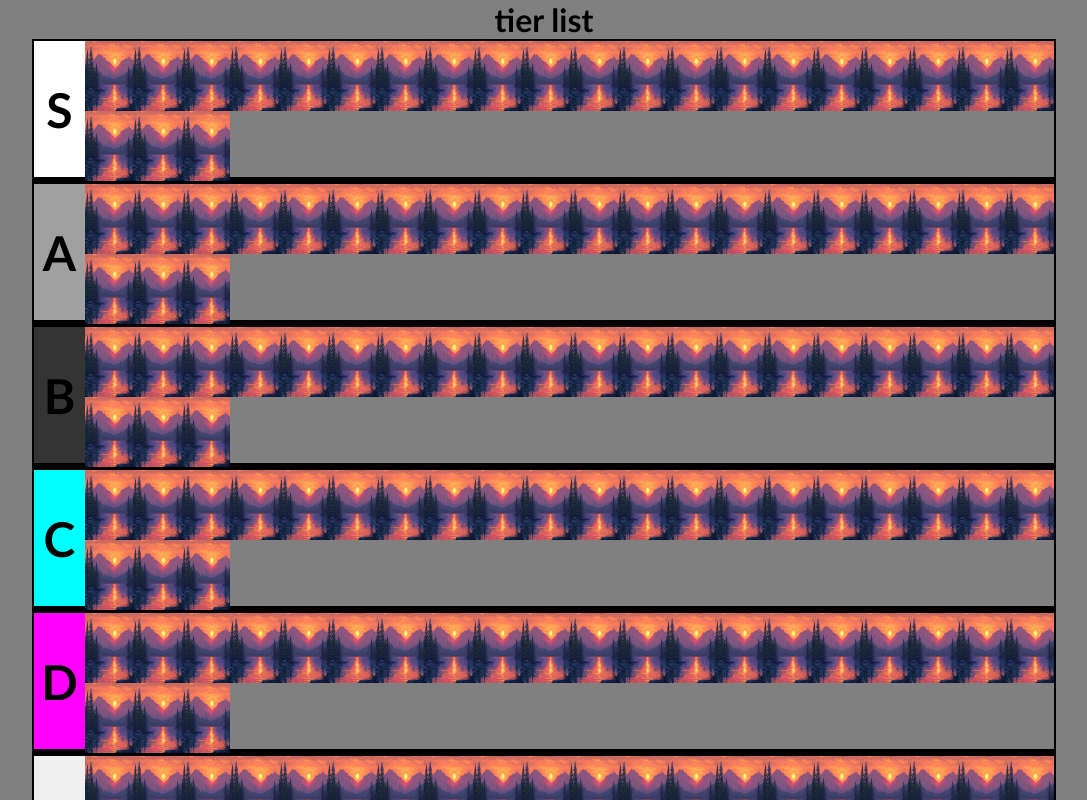
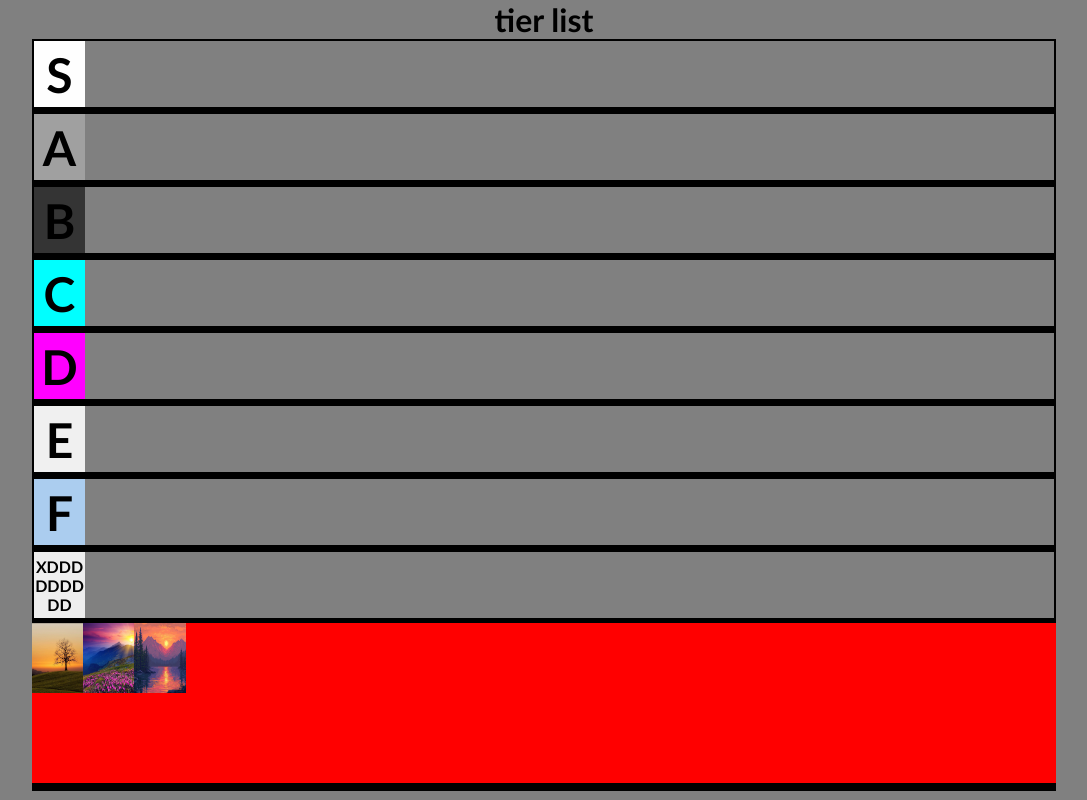
Before and after one commit to DLis117/Portfolio, a React (Vite) app in the folder js/ReactJS/tutorial_stuff/: page / in a window 1280 px wide. Shown: the top 800 px of the page, without its empty margins (96-1183 px from the left). Built offline with nearby package versions, Linux system fonts and the light colour scheme.

Commit message:
checkpoint - adding data works now

```diff
--- a/js/ReactJS/tutorial_stuff/src/TierList/TierList.jsx
+++ b/js/ReactJS/tutorial_stuff/src/TierList/TierList.jsx
@@ -1,9 +1,9 @@
-import { useEffect, useState } from 'react';
+import { useEffect,useRef, useState } from 'react';
 import tierStyle from '/src/TierList/TierList.module.css'
 function TierList(props)
 {
-    let dummyTieredData=['/public/sunset.png','/public/sunset.png','/public/sunset.png','/public/sunset.png','/public/sunset.png','/public/sunset.png','/public/sunset.png','/public/sunset.png','/public/sunset.png','/public/sunset.png','/public/sunset.png','/public/sunset.png','/public/sunset.png','/public/sunset.png','/public/sunset.png','/public/sunset.png','/public/sunset.png','/public/sunset.png','/public/sunset.png','/public/sunset.png','/public/sunset.png','/public/sunset.png','/public/sunset.png']
-    let dummyDataToBeTiered=['/public/sunset.png','/public/sunset.png','/public/sunset.png']
+    //let dummyTieredData=['/public/sunset.png','/public/sunset.png','/public/sunset.png','/public/sunset.png','/public/sunset.png','/public/sunset.png','/public/sunset.png','/public/sunset.png','/public/sunset.png','/public/sunset.png','/public/sunset.png','/public/sunset.png','/public/sunset.png','/public/sunset.png','/public/sunset.png','/public/sunset.png','/public/sunset.png','/public/sunset.png','/public/sunset.png','/public/sunset.png','/public/sunset.png','/public/sunset.png','/public/sunset.png']
+    let dummyDataToBeTiered=['/public/autumn.png','/public/field.png','/public/sunset.png']
     const mainVH=80;                                //viewHeight percentage of all tiers combined
     const dataVH=10;                                //viewHeight percentage of all 'images to be tiered' combined
     const tiersVH=mainVH-dataVH;                    //calculated default single tier height
@@ -12,16 +12,17 @@ function TierList(props)
     const imageWidth=5;                             //percentage width of single image (based on single tier width)
     const howManyObjectsPerTierToChangeHeight=20;   //defined number to know when to change the size of single tier
 
-    let [tiersData,setTierData]=useState(                                                                   /* font size will be scaled to fit the tier square*/
-        props.tiers.map((x,y)=>({index:y,text:x.tier,color:x.color,height:`${tiersVH/props.tiers.length}vh`,fontSize:x.tier.length>6?`${fontSize-200}%`:x.tier.length>2?`${fontSize-150}%`:`${fontSize}%`,data:dummyTieredData}))
+    let [tiersData,setTiersData]=useState(                                                                   /* font size will be scaled to fit the tier square*/
+        props.tiers.map((x,y)=>({index:y,text:x.tier,color:x.color,height:`${tiersVH/props.tiers.length}vh`,fontSize:x.tier.length>6?`${fontSize-200}%`:x.tier.length>2?`${fontSize-150}%`:`${fontSize}%`,data:[]}))
     )
 
     let [ghost,setGhost]=useState(); //movable object
 
-    // let [dataToBeTiered,setDataToBeTiered]=useState(props.imagesData.map((x,y)=>({index:y,src:x})));
     let [dataToBeTiered,setDataToBeTiered]=useState(dummyDataToBeTiered.map((x,y)=>({index:y,src:x})));
 
     let [draggingState,setDraggingState]=useState(false);
+
+    let whereToPutSelectedObjectRef = useRef();
 
 
     return (<>
@@ -41,39 +42,85 @@ function TierList(props)
                                     <h1 style={{fontSize:x.fontSize}}>{x.text}</h1>
                                 </div>
                                 <div className={tierStyle.dataOfTier}>
-                                    {x.data?.length>0&&x.data.map((x,y)=><img key={y} src={x} className={tierStyle.img} style={{width:`${imageWidth}%`,height:`${tiersVH/props.tiers.length}vh`}}/>)}
+                                    {x.data?.length>0&&x.data.map(x=><img onMouseMove={(e)=>tryToDrag(e,x)} onMouseDown={handlePutObject} onMouseUp={()=>handlePutObject(x)} key={x.index} src={x.src} className={tierStyle.img} style={{width:`${imageWidth}%`,height:`${tiersVH/props.tiers.length}vh`}}/>)}
                                 </div>
                         </div>)}
+                        <p>{whereToPutSelectedObjectRef.current}</p>
                     <div className={tierStyle.dataContainer}>
                         {/* <img src='/public/sunset.png' className={tierStyle.img} style={{width:imageWidth}}/> */}
 
-                        {dataToBeTiered.map(x=><img onMouseMove={(e)=>tryToDrag(e,x)} onMouseDown={()=>{setDraggingState(true)}} onMouseUp={()=>{setDraggingState(false)}} key={x.index} src={x.src} className={tierStyle.img} style={{width:`${imageWidth}%`,height:`${tiersVH/props.tiers.length}vh`}}/>)}
+                        {dataToBeTiered.map(x=><img onMouseMove={(e)=>tryToDrag(e,x)} onMouseDown={()=>{setDraggingState(true)}} onMouseUp={()=>handlePutObject(x)} key={x.index} src={x.src} className={tierStyle.img} style={{width:`${imageWidth}%`,height:`${tiersVH/props.tiers.length}vh`}}/>)}
                     </div>
                 </div>
             </>)
 
+        function handlePutObject(x)
+        {
+            if(whereToPutSelectedObjectRef.current>=tiersData.length)
+            {
+                //out of tiers so we put it into DataToBeTiered
+                console.log(dataToBeTiered);
+                setDataToBeTiered(d=>[...d,{index:x.index,src:x.src}])
+            }
+            else
+            {
+                //put object into tier
+                let newTiersData=[...tiersData]
+                newTiersData[whereToPutSelectedObjectRef.current].data.push({index:x.index,src:x.src});
+                setTiersData(newTiersData);
+            }
+
+            //disable ghost
+            whereToPutSelectedObjectRef.current=undefined;
+            setGhost();
+
+        }
         function tryToDrag(e,x)
         {
             if(draggingState==true)
             {
-                setDataToBeTiered(dataToBeTiered.filter(z=>x.index!==z.index)); //usuwamy z tablicy
+                // //we need to know wehe this object was before:
+                // if(ghost==undefined) //but only search for object's tier if ghost is not set
+                // {
+                //     for(var i=0;i<tiersData.length;++i)
+                //         {
+                //             for (let index of tiersData[i].data)
+                //             {
+                //                 if(index===x.index)
+                //                 {
+                //                     console.log("our data is in tier ",i);
+                //                     break;
+                //                 }
+                //             }
+                //         }
+                //         //not found anywhere so it is in dataToBeTiered
+                //         console.log("our data is in tier ",i);
+                // }
+
+
                 //ale moze byc tez w tierach~!
                 //wiec trzeba przeszukac gdzie jest                                                                                                                                                                                                                                                  /* take scroll into account */
-                setGhost(<div onMouseMove={(e)=>tryToDrag(e,x)} onMouseDown={()=>{setDraggingState(true)}} onMouseUp={()=>{setDraggingState(false)}} key={x.index} src={x.src} className={tierStyle.img} style={{backgroundImage:`url(${x.src})`,backgroundSize:"cover",position:"absolute",top: `${e.clientY-30+window.scrollY}px`,left:`${e.clientX-30}px`,width:`${imageWidth}%`,height:`${tiersVH/props.tiers.length}vh`}}/>)
+                setGhost(<div onMouseMove={(e)=>tryToDrag(e,x)} onMouseDown={()=>{setDraggingState(true)}} onMouseUp={()=>handlePutObject(x)} key={x.index} src={x.src} className={tierStyle.img} style={{backgroundImage:`url(${x.src})`,backgroundSize:"cover",position:"absolute",top: `${e.clientY-30+window.scrollY}px`,left:`${e.clientX-30}px`,width:`${imageWidth}%`,height:`${tiersVH/props.tiers.length}vh`}}/>)
 
                 //now we need to know where to add element
-                let tiersData = document.getElementsByClassName(tierStyle.tier);
-                for(var i=0;i<tiersData.length;++i)
+                //we will search, above which tier mouse is positioned
+                let tiers = document.getElementsByClassName(tierStyle.tier);
+                for(var i=0;i<tiers.length;++i)
                 {
-                    let rect = tiersData[i].getBoundingClientRect();
+                    let rect = tiers[i].getBoundingClientRect();
                     if(e.clientX>=rect.left&&e.clientX<=rect.right&&e.clientY>=rect.top&&e.clientY<=rect.bottom)
                     {
-                        console.log(i)
+                        //this will also work if we take already placed element.
+                        //we know the boundary cords so we know where it was and where will it be placed
+                        whereToPutSelectedObjectRef.current=i;
+                        console.log(x.index,"index przenoszonego!")
                         return;
                     }
                 }
-                //placed somewhere else so we will put it back to untiered
-                console.log(i)
+                //the mouse is positioned somewhere else so we will put object back to 'dataToBeTiered'
+                whereToPutSelectedObjectRef.current=i;
+                console.log(x.index,"index przenoszonego!")
+                setDataToBeTiered(dataToBeTiered.filter(z=>x.index!==z.index)); //usuwamy z tablicy 'dataToBeTiered'
             }
             else
             {
```
